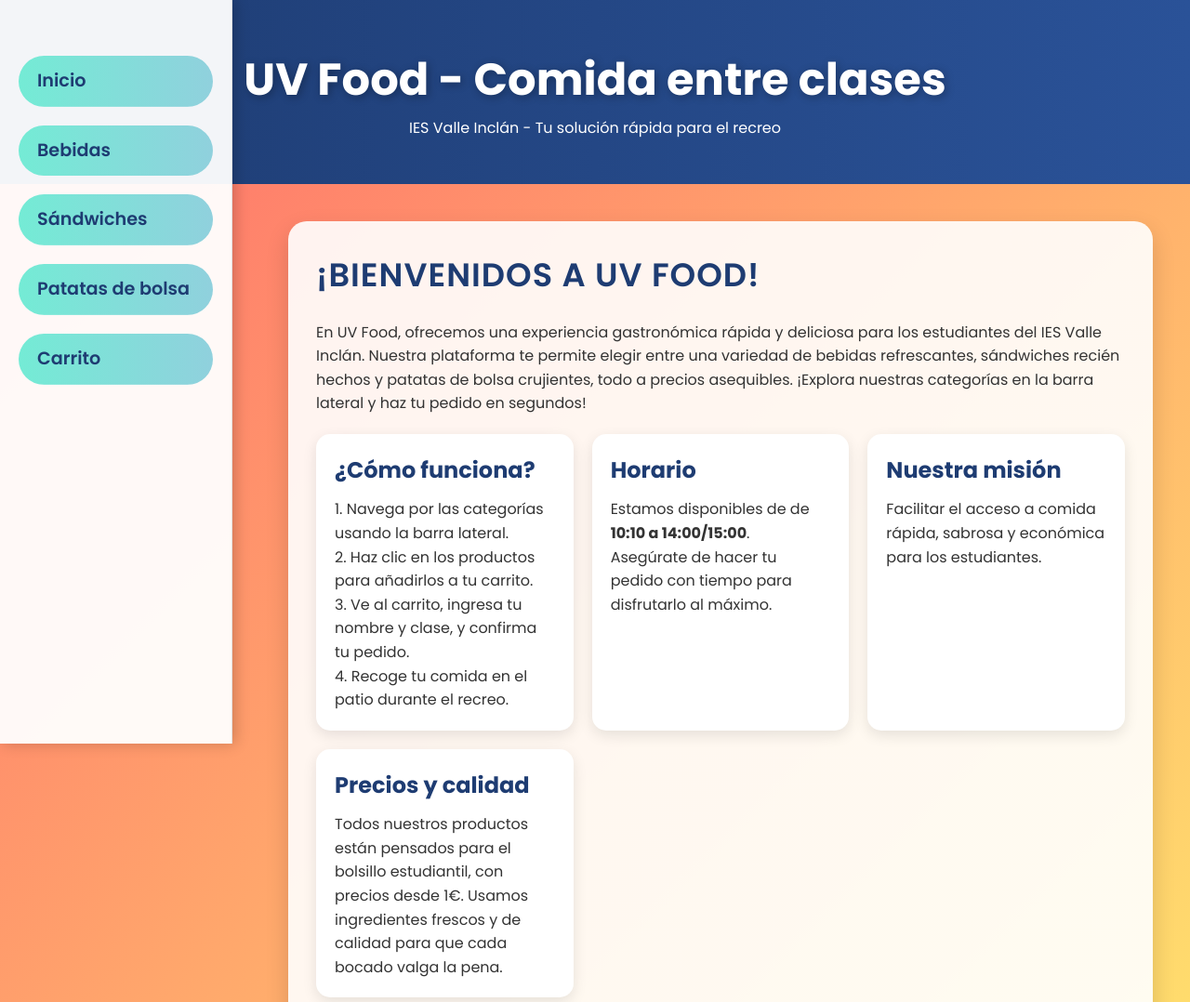
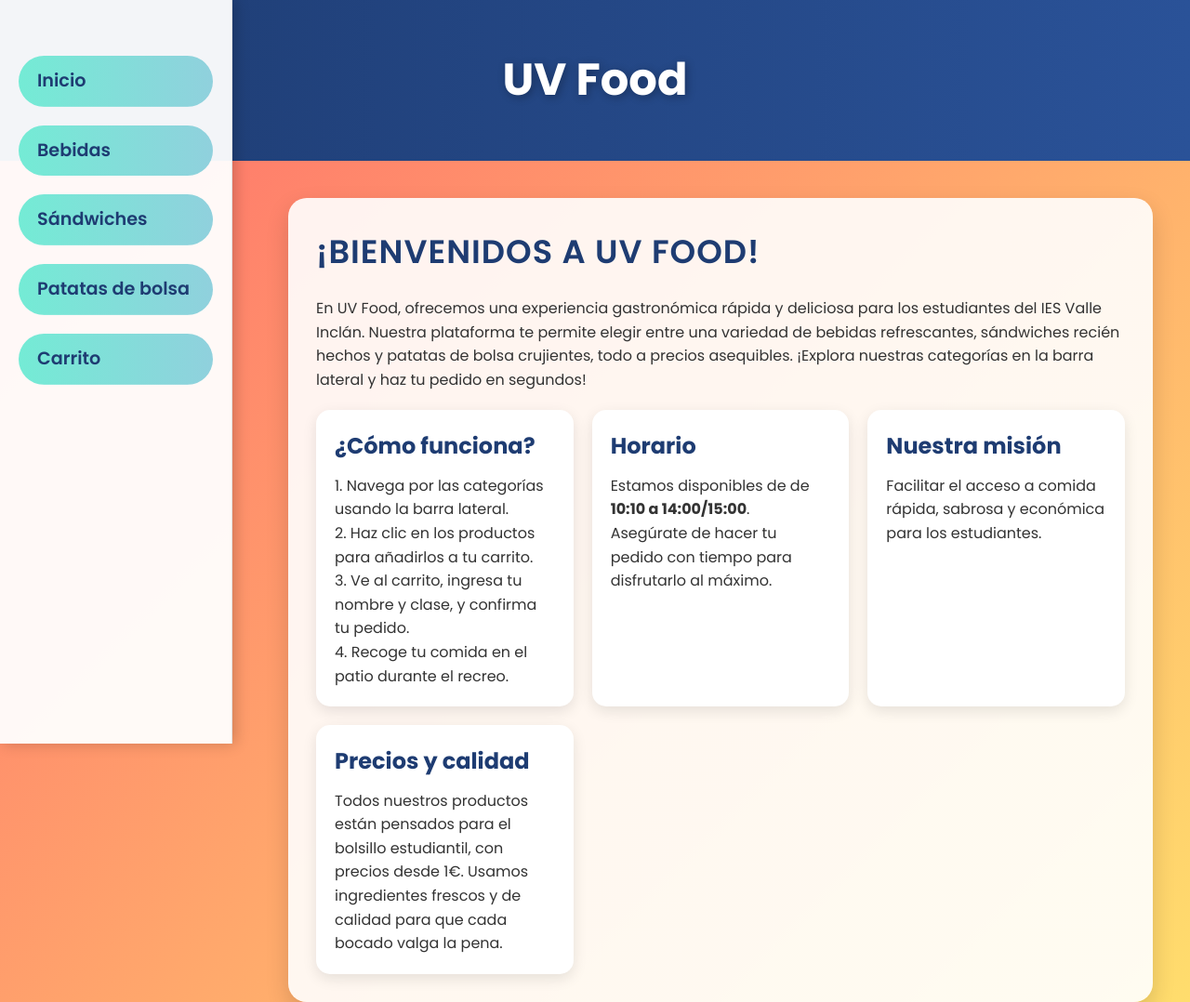
Before and after one commit to RichatorDEV/uvfood, a plain HTML site: page index.html in a window 1280 px wide. Shown: the top 1078 px of the page at 93% size. Drawn offline with nearby package versions, Linux system fonts and the light colour scheme.

Commit message:
Update index.html

```diff
--- a/index.html
+++ b/index.html
@@ -3,7 +3,7 @@
 <head>
     <meta charset="UTF-8">
     <meta name="viewport" content="width=device-width, initial-scale=1.0">
-    <title>UV Food - IES Valle Inclán</title>
+    <title>UV Food</title>
     <link href="https://fonts.googleapis.com/css2?family=Poppins:wght@300;400;600;700&display=swap" rel="stylesheet">
     <style>
         * {
@@ -279,8 +279,7 @@
     </div>
 
     <header>
-        <h1>UV Food - Comida entre clases</h1>
-        <p>IES Valle Inclán - Tu solución rápida para el recreo</p>
+        <h1>UV Food</h1>
     </header>
 
     <div class="content">
```
